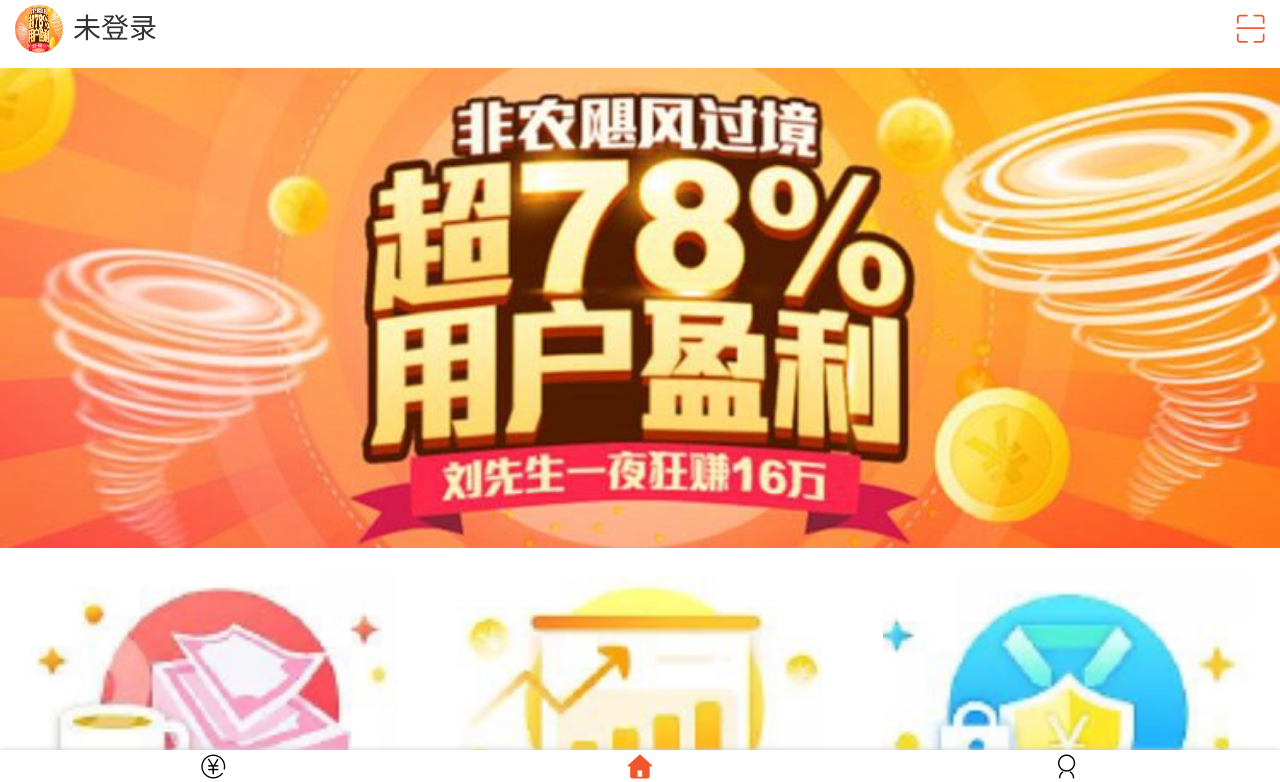
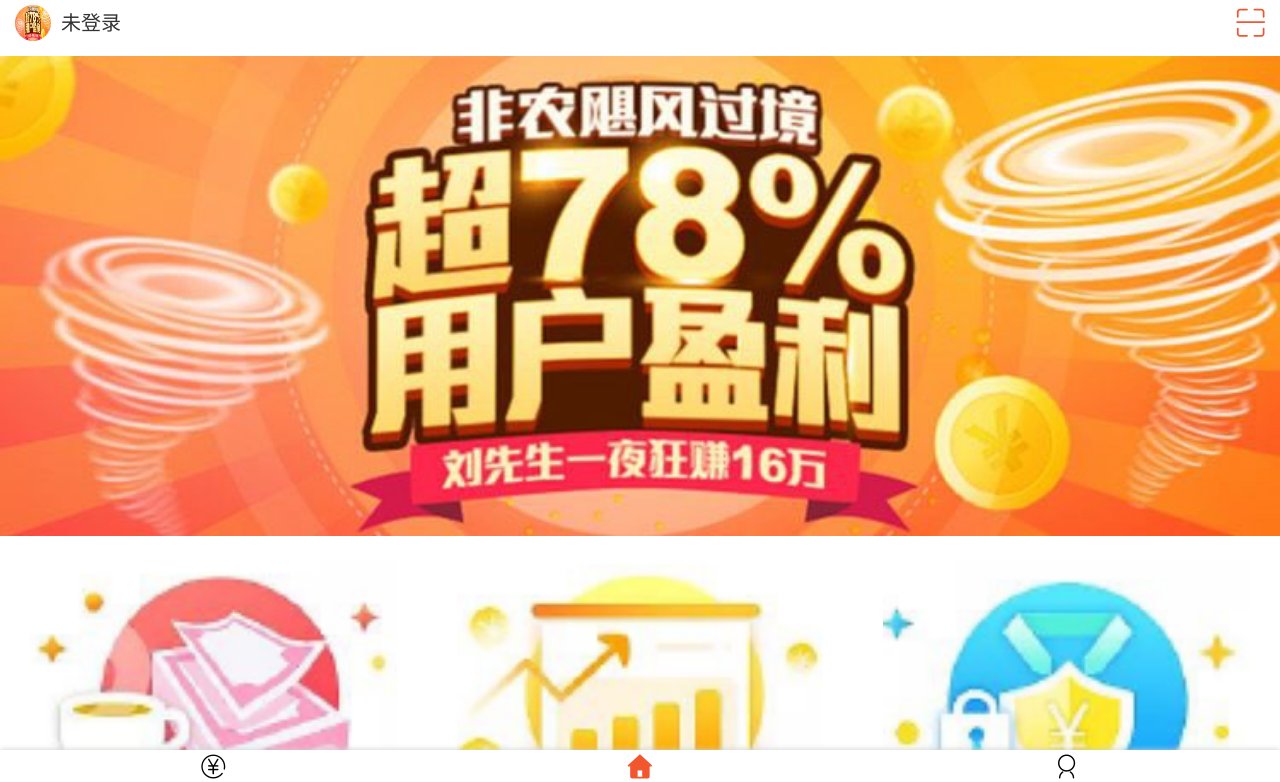
Before and after one commit to gaygaydeteam/cmrc, a Vue app: page / in a window 1280 px wide. Shown: the top 782 px of the page. Built offline with nearby package versions, Linux system fonts and the light colour scheme.

Commit message:
better avatar

```diff
--- a/CMRC-APP/index.html
+++ b/CMRC-APP/index.html
@@ -1 +1 @@
-<!DOCTYPE html><html><head><meta charset=utf-8><meta name=viewport content="width=device-width,initial-scale=1"><title>CMRC</title><link href=./static/css/app.f84b42a0ce448da559337ff8186e23f5.css rel=stylesheet></head><body><div id=app></div><script type=text/javascript src=./static/js/manifest.3ad1d5771e9b13dbdad2.js></script><script type=text/javascript src=./static/js/vendor.4867939418e383c6cc0b.js></script><script type=text/javascript src=./static/js/app.66ccf8a7c448525b55f6.js></script></body></html>
+<!DOCTYPE html><html><head><meta charset=utf-8><meta name=viewport content="width=device-width,initial-scale=1"><title>CMRC</title><link href=./static/css/app.ecfcf1fa24c742dc09d7c5265546c180.css rel=stylesheet></head><body><div id=app></div><script type=text/javascript src=./static/js/manifest.3ad1d5771e9b13dbdad2.js></script><script type=text/javascript src=./static/js/vendor.4867939418e383c6cc0b.js></script><script type=text/javascript src=./static/js/app.068b36af789f72b5825a.js></script></body></html>
--- a/src/pages/Home.vue
+++ b/src/pages/Home.vue
@@ -100,8 +100,8 @@ export default {
         display: flex;
         align-items: center;
         .user-avatar {
-            width: 0.96rem;
-            height: 0.96rem;
+            width: 0.72rem;
+            height: 0.72rem;
             border-radius: 100%;
             overflow: hidden;
             img {
@@ -111,7 +111,7 @@ export default {
         }
         .username {
             margin-left: 0.2rem;
-            font-size: 0.56rem;
+            font-size: 0.4rem;
         }
     }
     .saoyisao {
```
Also changed, not shown: 1 other file (tests, documents, lock files or other folders).
